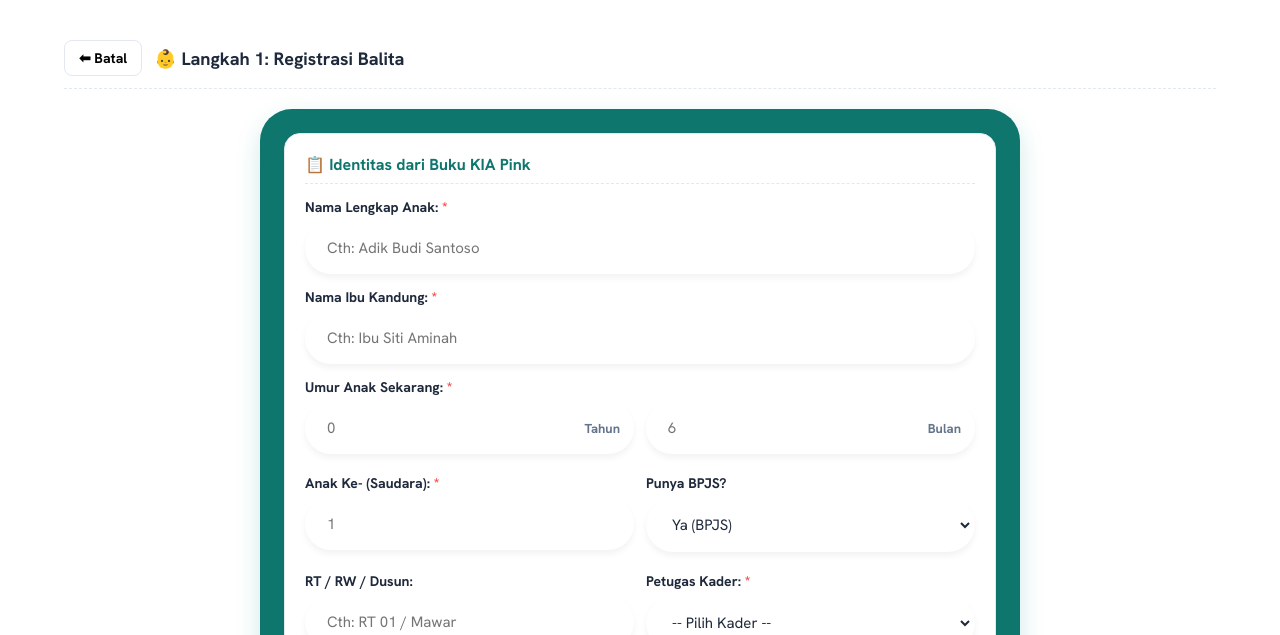
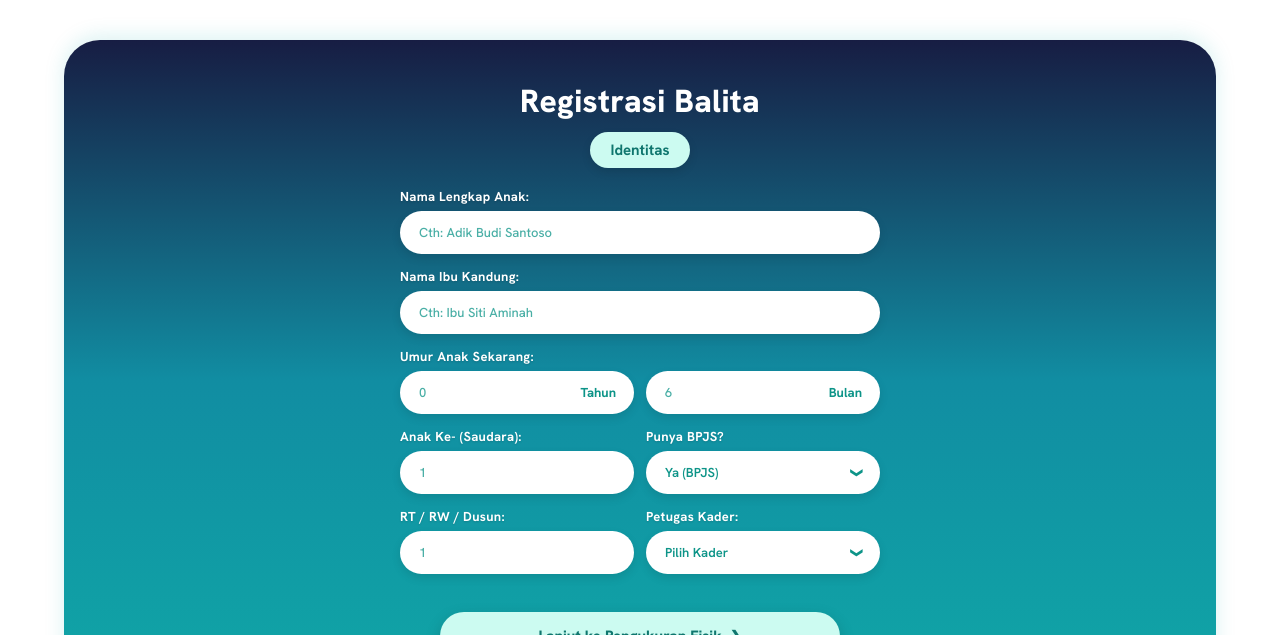
Before and after one commit to F4-dly/asih-posyandu-app, a plain HTML site: page index.html in a window 1280 px wide. Both pictures are taken after a click on the element 313 px from the left and 420 px from the top of the page. Shown: the part 165-800 px from the top of the page. Drawn offline with Linux system fonts and the light colour scheme.

Commit message:
Update project

```diff
--- a/index.html
+++ b/index.html
@@ -105,66 +105,73 @@
         </section>
 
         <!-- =================================================== -->
-        <!-- 2A. LANGKAH 1 BALITA: REGISTRASI & IDENTITAS -->
+        <!-- 2A. LANGKAH 1 BALITA: REGISTRASI (100% MIRIP FIGMA) -->
         <!-- =================================================== -->
         <section id="page-reg-balita" class="page">
-            <div class="nav-top">
-                <button class="btn-back" onclick="bukaHalaman('page-home')">⬅ Batal</button>
-                <h3>👶 Langkah 1: Registrasi Balita</h3>
+
+            <!-- WADAH GRADASI TEAL TO NAVY (SAMA DENGAN HOMESCREEN) -->
+            <div class="home-figma-container">
+                <h2 class="welcome-title">Registrasi Balita</h2>
+                <div class="welcome-pill">Identitas</div>
+
+                <!-- FORM INPUT ALA FIGMA FRAME 3 -->
+                <form id="form-reg-balita" class="figma-form-container" onsubmit="event.preventDefault(); lanjutKeUkurBalita();">
+
+                    <!-- 1. NAMA LENGKAP ANAK -->
+                    <div class="figma-form-group">
+                        <label>Nama Lengkap Anak:</label>
+                        <input type="text" id="reg-balita-anak" class="figma-input-pill" placeholder="Cth: Adik Budi Santoso" required>
                     </div>
 
-            <div class="form-container-desktop">
-                <form id="form-reg-balita" onsubmit="event.preventDefault(); lanjutKeUkurBalita();">
-                    <div class="form-card">
-                        <h4>📋 Identitas dari Buku KIA Pink</h4>
-                        <div class="form-group">
-                            <label>Nama Lengkap Anak: <span class="wajib">*</span></label>
-                            <input type="text" id="reg-balita-anak" placeholder="Cth: Adik Budi Santoso" required>
-                        </div>
-                        <div class="form-group">
-                            <label>Nama Ibu Kandung: <span class="wajib">*</span></label>
-                            <input type="text" id="reg-balita-ibu" placeholder="Cth: Ibu Siti Aminah" required>
+                    <!-- 2. NAMA IBU KANDUNG -->
+                    <div class="figma-form-group">
+                        <label>Nama Ibu Kandung:</label>
+                        <input type="text" id="reg-balita-ibu" class="figma-input-pill" placeholder="Cth: Ibu Siti Aminah" required>
                     </div>
 
-                        <!-- INPUT UMUR PRESISE: TAHUN & BULAN -->
-                        <label class="label-main">Umur Anak Sekarang: <span class="wajib">*</span></label>
-                        <div class="row-inputs">
-                            <div class="form-group half">
-                                <div class="input-unit">
-                                    <input type="number" id="reg-balita-thn" placeholder="0" min="0" max="5" required>
+                    <!-- 3. UMUR ANAK SEKARANG (2 KOLOM: TAHUN & BULAN) -->
+                    <div class="figma-form-group">
+                        <label>Umur Anak Sekarang:</label>
+                        <div class="figma-row-inputs">
+                            <div class="figma-input-unit">
+                                <input type="number" id="reg-balita-thn" class="figma-input-pill" placeholder="0" min="0" max="5" required>
                                 <span>Tahun</span>
                             </div>
-                            </div>
-                            <div class="form-group half">
-                                <div class="input-unit">
-                                    <input type="number" id="reg-balita-bln" placeholder="6" min="0" max="11" required>
+                            <div class="figma-input-unit">
+                                <input type="number" id="reg-balita-bln" class="figma-input-pill" placeholder="6" min="0" max="11" required>
                                 <span>Bulan</span>
                             </div>
                         </div>
                     </div>
 
-                        <div class="row-inputs">
-                            <div class="form-group half">
-                                <label>Anak Ke- (Saudara): <span class="wajib">*</span></label>
-                                <input type="number" id="reg-balita-ke" placeholder="1" min="1" required>
+                    <!-- 4. ANAK KE & BPJS (2 KOLOM) -->
+                    <div class="figma-row-inputs">
+                        <div class="figma-form-group half">
+                            <label>Anak Ke- (Saudara):</label>
+                            <input type="number" id="reg-balita-ke" class="figma-input-pill" placeholder="1" min="1" required>
                         </div>
-                            <div class="form-group half">
+                        <div class="figma-form-group half">
                             <label>Punya BPJS?</label>
-                                <select id="reg-balita-bpjs">
-                                    <option value="Ya">Ya (BPJS)</option>
+                            <div class="figma-select-wrapper">
+                                <select id="reg-balita-bpjs" class="figma-input-pill">
+                                    <option value="Ya (BPJS)">Ya (BPJS)</option>
                                     <option value="Tidak">Tidak Ada</option>
                                 </select>
                             </div>
                         </div>
-                        <div class="row-inputs">
-                            <div class="form-group half">
+                    </div>
+
+                    <!-- 5. RT/RW & PETUGAS KADER (2 KOLOM) -->
+                    <div class="figma-row-inputs">
+                        <div class="figma-form-group half">
                             <label>RT / RW / Dusun:</label>
-                                <input type="text" id="reg-balita-rt" placeholder="Cth: RT 01 / Mawar">
+                            <input type="text" id="reg-balita-rt" class="figma-input-pill" placeholder="1">
                         </div>
-                            <div class="form-group half">
-                                <label>Petugas Kader: <span class="wajib">*</span></label>
-                                <select id="reg-balita-kader" required>
-                                    <option value="">-- Pilih Kader --</option>
+                        <div class="figma-form-group half">
+                            <label>Petugas Kader:</label>
+                            <div class="figma-select-wrapper">
+                                <select id="reg-balita-kader" class="figma-input-pill" required>
+                                    <option value="">Pilih Kader</option>
                                     <option value="Ibu Siti (Pos 1)">Ibu Siti (Pos 1)</option>
                                     <option value="Ibu Ani (Pos 2)">Ibu Ani (Pos 2)</option>
                                     <option value="Ibu Budi (Pos 3)">Ibu Budi (Pos 3)</option>
@@ -173,9 +180,14 @@
                         </div>
                     </div>
 
-                    <button type="submit" class="btn-primary-action">
-                        Lanjut ke Pengukuran Fisik ➡️
+                    <!-- TOMBOL LANJUT KAPSUL CYAN DI BAWAH -->
+                    <div class="figma-form-footer">
+                        <button type="submit" class="figma-btn-action">
+                            <span>Lanjut ke Pengukuran Fisik</span>
+                            <span class="btn-arrow">❯</span>
                         </button>
+                    </div>
+
                 </form>
             </div>
         </section>
--- a/style.css
+++ b/style.css
@@ -653,6 +653,163 @@ body {
 }
 
 /* =================================================== */
+/* KODE KHUSUS FORM REGISTRASI (100% MIRIP FIGMA)      */
+/* =================================================== */
+
+.figma-form-container {
+    width: 100%;
+    max-width: 480px;
+    margin: 0 auto;
+    text-align: left;
+    display: flex;
+    flex-direction: column;
+    gap: 14px;
+}
+
+.figma-form-group {
+    display: flex;
+    flex-direction: column;
+    width: 100%;
+}
+
+.figma-form-group.half {
+    width: 50%;
+}
+
+/* Label Teks Putih Bersih ala Figma */
+.figma-form-group label {
+    color: #FFFFFF !important;
+    font-size: 13px !important;
+    font-weight: 700 !important;
+    margin-bottom: 6px !important;
+    letter-spacing: 0.3px;
+    text-shadow: 0 1px 2px rgba(0, 0, 0, 0.15);
+}
+
+/* Baris 2 Kolom Sejajar */
+.figma-row-inputs {
+    display: flex;
+    gap: 12px;
+    width: 100%;
+}
+
+/* Input Kapsul Putih ala Figma */
+.figma-input-pill {
+    width: 100%;
+    background-color: #FFFFFF !important;
+    border: 1.5px solid transparent !important;
+    border-radius: 50px !important;
+    padding: 12px 18px !important;
+    font-size: 13px !important;
+    font-weight: 600 !important;
+    color: #0D9488 !important;
+    box-shadow: 0 4px 10px rgba(0, 0, 0, 0.1);
+    outline: none;
+    transition: border-color 0.2s ease, box-shadow 0.2s ease;
+}
+
+/* Warna Teks Placeholder Tosca Muda */
+.figma-input-pill::placeholder {
+    color: #0D9488 !important;
+    opacity: 0.75;
+    font-weight: 500;
+}
+
+.figma-input-pill:focus {
+    border-color: #CCFBF1 !important;
+    box-shadow: 0 0 0 3px rgba(204, 251, 241, 0.3);
+}
+
+/* Unit Input (Tahun & Bulan) di dalam Kapsul */
+.figma-input-unit {
+    position: relative;
+    display: flex;
+    align-items: center;
+    width: 50%;
+}
+
+.figma-input-unit input {
+    padding-right: 65px !important;
+}
+
+.figma-input-unit span {
+    position: absolute;
+    right: 18px;
+    font-size: 13px !important;
+    font-weight: 700 !important;
+    color: #0D9488 !important;
+    pointer-events: none;
+}
+
+/* Dropdown Select Kapsul dengan Panah Custom */
+.figma-select-wrapper {
+    position: relative;
+    width: 100%;
+}
+
+.figma-select-wrapper select {
+    appearance: none;
+    -webkit-appearance: none;
+    cursor: pointer;
+    padding-right: 36px !important;
+}
+
+.figma-select-wrapper::after {
+    content: "❯";
+    font-size: 12px;
+    font-weight: 800;
+    color: #0D9488;
+    position: absolute;
+    right: 18px;
+    top: 50%;
+    transform: translateY(-50%) rotate(90deg);
+    pointer-events: none;
+}
+
+/* Tombol Lanjut Kapsul Cyan Besar di Bawah */
+.figma-form-footer {
+    margin-top: 24px;
+    margin-bottom: 8px;
+    width: 100%;
+    display: flex;
+    justify-content: center;
+}
+
+.figma-btn-action {
+    width: 100%;
+    max-width: 400px;
+    background-color: #CCFBF1 !important;
+    color: #0F766E !important;
+    border: none !important;
+    border-radius: 50px !important;
+    padding: 14px 24px !important;
+    font-size: 15px !important;
+    font-weight: 800 !important;
+    cursor: pointer;
+    box-shadow: 0 6px 16px rgba(0, 0, 0, 0.18);
+    display: flex;
+    justify-content: center;
+    align-items: center;
+    gap: 8px;
+    transition: transform 0.2s ease, background-color 0.2s ease, box-shadow 0.2s ease;
+}
+
+.figma-btn-action:hover, .figma-btn-action:active {
+    background-color: #99F6E4 !important;
+    transform: translateY(-3px);
+    box-shadow: 0 10px 20px rgba(0, 0, 0, 0.25);
+}
+
+.figma-btn-action .btn-arrow {
+    font-size: 14px;
+    font-weight: 900;
+    transition: transform 0.2s ease;
+}
+
+.figma-btn-action:hover .btn-arrow {
+    transform: translateX(4px);
+}
+/* =================================================== */
 /* SPLASH SCREEN STYLING (100% FIGMA & ANIMASI HALUS)  */
 /* =================================================== */
 #splash-screen {
--- a/sw.js
+++ b/sw.js
@@ -2,7 +2,7 @@
 // SERVICE WORKER ASIH — MESIN CACHE OFFLINE-FIRST (PWA V1.0)
 // ==================================================================
 
-const CACHE_NAME = 'asih-posyandu-cache-v15';
+const CACHE_NAME = 'asih-posyandu-cache-v16';
 
 // Daftar file yang WAJIB disimpan ke memori HP agar bisa dibuka offline
 const FILE_YANG_DICACHE = [
```
Also changed, not shown: assets/Frame 3.png (added), assets/Frame 7.png (added). Lines whose indentation alone changed are shown as unchanged.
